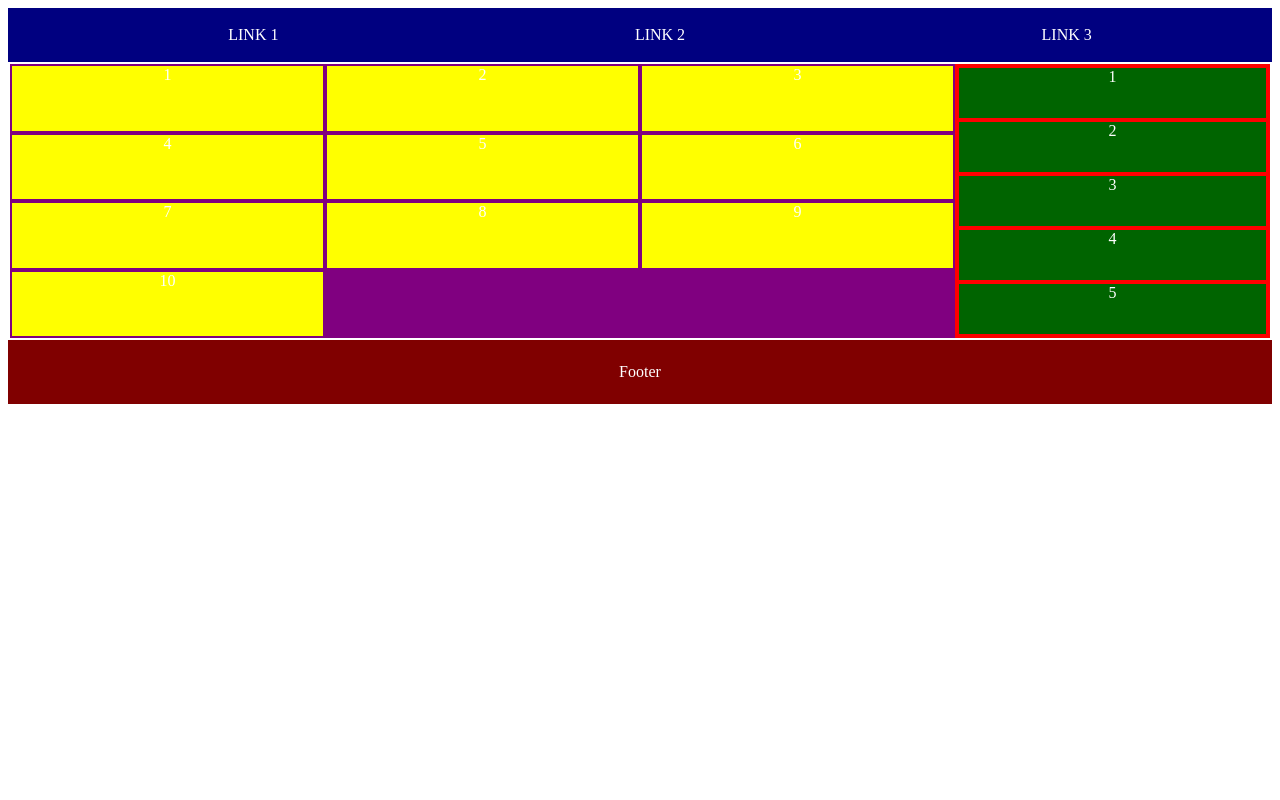
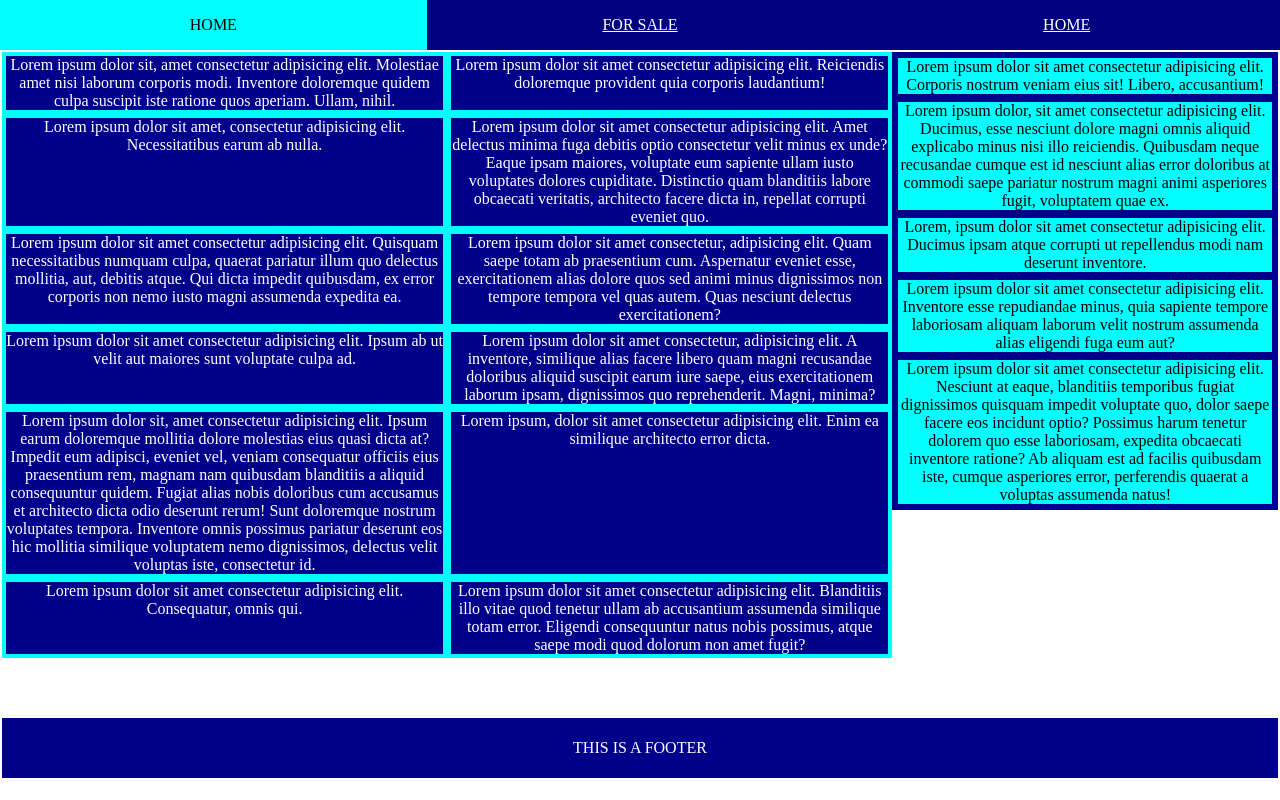
Before and after one commit to Mark-Waring/Weekend-Project-Week-1, a plain HTML site: page index.html in a window 1280 px wide. Drawn offline with Linux system fonts and the light colour scheme.

Commit message:
finishes all but media and fonts

```diff
--- a/index.html
+++ b/index.html
@@ -4,98 +4,128 @@
     <meta charset="UTF-8" />
     <meta http-equiv="X-UA-Compatible" content="IE=edge" />
     <meta name="viewport" content="width=device-width, initial-scale=1.0" />
-    <title>Weekend Project</title>
+    <title>Home Page</title>
     <style>
       * {
         text-align: center;
-        color: white;
+        color: black;
+        margin: 0px;
       }
       header {
-        height: 50px;
-        line-height: 50 px;
-        background-color: navy;
-        padding: 2px;
+        display: flex;
       }
 
-      ul {
+      .nav {
         display: flex;
+        align-items: center;
+        height: 50px;
+        background-color: navy;
+        flex-basis: calc(100% / 3);
         justify-content: space-around;
-        list-style: none;
+      }
+      .nav1 {
+        background-color: aqua;
+      }
+
+      a{
+        color: white;
       }
 
       .body-container {
         display: flex;
         flex-flow: row wrap;
         margin: 2px;
-      }
-      .yellow-container {
+        min-height: 83vh;
+        align-items: flex-start;
+
+        }
+
+
+
+
+
+      .purple-container {
         display: flex;
         flex-flow: row wrap;
-        flex-basis: calc(100% / 4 * 3);
-        background-color: purple;
+        flex: 7 0;
+        background-color: aqua;
 
       }
+      @media screen and (max-width:415px) {
+
+            .purple-container{
+                display: block;
+                flex-basis: 100% ;
+
+            }
+
+        }
       .yellow-box {
-        background-color: yellow;
-        margin: 2px;
-        flex-basis: calc(100% / 3 - 4px);
-      }
-      .green-container {
+        background-color:darkblue;
+        margin: 4px;
+        flex-basis: calc(100% / 3 - 8px);
+        min-width:  300px;
+        flex:1;
+
+    }
+
+    .yellow-box p{
+        color: white;
+
+    }
+      .red-container {
         display: flex;
-        flex-flow: column wrap;
-        flex-basis: calc(100% / 4);
-        background-color: red;
-        flex: 1;
+        flex-direction: column;
+        background-color: darkblue;
+        flex: 3 0;
         padding: 2px;
       }
 
       .green-box {
-        background-color: darkgreen;
-        margin: 2px;
-        min-height: 50px;
+        background-color: aqua;
+        margin: 4px;
 
       }
-      footer{
-        height: 60px;
+      footer {
         line-height: 60px;
-        background-color: maroon;
-        padding: 2px;
+        color: white;
+        background-color: darkblue;
+        margin: 2px;
       }
 
     </style>
   </head>
   <body>
     <header>
-      <nav>
-        <ul>
-          <li>LINK 1</li>
-          <li>LINK 2</li>
-          <li>LINK 3</li>
-        </ul>
-      </nav>
+        <nav class="nav nav1">HOME</nav>
+        <nav class="nav nav2"><a href="/for_sale.html">FOR SALE</a></nav>
+        <nav class="nav nav3"><a href="/contact.html">HOME</a></nav>
     </header>
     <div class="body-container">
-      <main class="yellow-container">
-        <div class="yellow-box">1</div>
-        <div class="yellow-box">2</div>
-        <div class="yellow-box">3</div>
-        <div class="yellow-box">4</div>
-        <div class="yellow-box">5</div>
-        <div class="yellow-box">6</div>
-        <div class="yellow-box">7</div>
-        <div class="yellow-box">8</div>
-        <div class="yellow-box">9</div>
-        <div class="yellow-box">10</div>
+      <main class="purple-container">
+        <div class="yellow-box">
+            <p>Lorem ipsum dolor sit, amet consectetur adipisicing elit. Molestiae amet nisi laborum corporis modi. Inventore doloremque quidem culpa suscipit iste ratione quos aperiam. Ullam, nihil.</p></div>
+        <div class="yellow-box"><p>Lorem ipsum dolor sit amet consectetur adipisicing elit. Reiciendis doloremque provident quia corporis laudantium!</p></div>
+        <div class="yellow-box"><p>Lorem ipsum dolor sit amet, consectetur adipisicing elit. Necessitatibus earum ab nulla.</p></div>
+        <div class="yellow-box"><p>Lorem ipsum dolor sit amet consectetur adipisicing elit. Amet delectus minima fuga debitis optio consectetur velit minus ex unde? Eaque ipsam maiores, voluptate eum sapiente ullam iusto voluptates dolores cupiditate. Distinctio quam blanditiis labore obcaecati veritatis, architecto facere dicta in, repellat corrupti eveniet quo.</p></div>
+        <div class="yellow-box"><p>Lorem ipsum dolor sit amet consectetur adipisicing elit. Quisquam necessitatibus numquam culpa, quaerat pariatur illum quo delectus mollitia, aut, debitis atque. Qui dicta impedit quibusdam, ex error corporis non nemo iusto magni assumenda expedita ea.</p></div>
+        <div class="yellow-box"><p>Lorem ipsum dolor sit amet consectetur, adipisicing elit. Quam saepe totam ab praesentium cum. Aspernatur eveniet esse, exercitationem alias dolore quos sed animi minus dignissimos non tempore tempora vel quas autem. Quas nesciunt delectus exercitationem?</p></div>
+        <div class="yellow-box"><p>Lorem ipsum dolor sit amet consectetur adipisicing elit. Ipsum ab ut velit aut maiores sunt voluptate culpa ad.</p></div>
+        <div class="yellow-box"><p>Lorem ipsum dolor sit amet consectetur, adipisicing elit. A inventore, similique alias facere libero quam magni recusandae doloribus aliquid suscipit earum iure saepe, eius exercitationem laborum ipsam, dignissimos quo reprehenderit. Magni, minima?</p></div>
+        <div class="yellow-box"><p>Lorem ipsum dolor sit, amet consectetur adipisicing elit. Ipsum earum doloremque mollitia dolore molestias eius quasi dicta at? Impedit eum adipisci, eveniet vel, veniam consequatur officiis eius praesentium rem, magnam nam quibusdam blanditiis a aliquid consequuntur quidem. Fugiat alias nobis doloribus cum accusamus et architecto dicta odio deserunt rerum! Sunt doloremque nostrum voluptates tempora. Inventore omnis possimus pariatur deserunt eos hic mollitia similique voluptatem nemo dignissimos, delectus velit voluptas iste, consectetur id.</p></div>
+        <div class="yellow-box"><p>Lorem ipsum, dolor sit amet consectetur adipisicing elit. Enim ea similique architecto error dicta.</p></div>
+        <div class="yellow-box"><p>Lorem ipsum dolor sit amet consectetur adipisicing elit. Consequatur, omnis qui.</p></div>
+        <div class="yellow-box"><p>Lorem ipsum dolor sit amet consectetur adipisicing elit. Blanditiis illo vitae quod tenetur ullam ab accusantium assumenda similique totam error. Eligendi consequuntur natus nobis possimus, atque saepe modi quod dolorum non amet fugit?</p></div>
       </main>
-        <aside class="green-container">
-          <div class="green-box">1</div>
-          <div class="green-box">2</div>
-          <div class="green-box">3</div>
-          <div class="green-box">4</div>
-          <div class="green-box">5</div>
+        <aside class="red-container">
+          <div class="green-box">Lorem ipsum dolor sit amet consectetur adipisicing elit. Corporis nostrum veniam eius sit! Libero, accusantium!</div>
+          <div class="green-box">Lorem ipsum dolor, sit amet consectetur adipisicing elit. Ducimus, esse nesciunt dolore magni omnis aliquid explicabo minus nisi illo reiciendis. Quibusdam neque recusandae cumque est id nesciunt alias error doloribus at commodi saepe pariatur nostrum magni animi asperiores fugit, voluptatem quae ex.</div>
+          <div class="green-box">Lorem, ipsum dolor sit amet consectetur adipisicing elit. Ducimus ipsam atque corrupti ut repellendus modi nam deserunt inventore.</div>
+          <div class="green-box">Lorem ipsum dolor sit amet consectetur adipisicing elit. Inventore esse repudiandae minus, quia sapiente tempore laboriosam aliquam laborum velit nostrum assumenda alias eligendi fuga eum aut?</div>
+          <div class="green-box">Lorem ipsum dolor sit amet consectetur adipisicing elit. Nesciunt at eaque, blanditiis temporibus fugiat dignissimos quisquam impedit voluptate quo, dolor saepe facere eos incidunt optio? Possimus harum tenetur dolorem quo esse laboriosam, expedita obcaecati inventore ratione? Ab aliquam est ad facilis quibusdam iste, cumque asperiores error, perferendis quaerat a voluptas assumenda natus!</div>
         </aside>
       </div>
     </div>
-    <footer>Footer</footer>
+    <footer>THIS IS A FOOTER</footer>
   </body>
 </html>
```
Also changed, not shown: contact.html (added, +113 -0 lines), for_sale.html (+206 -0 lines).
